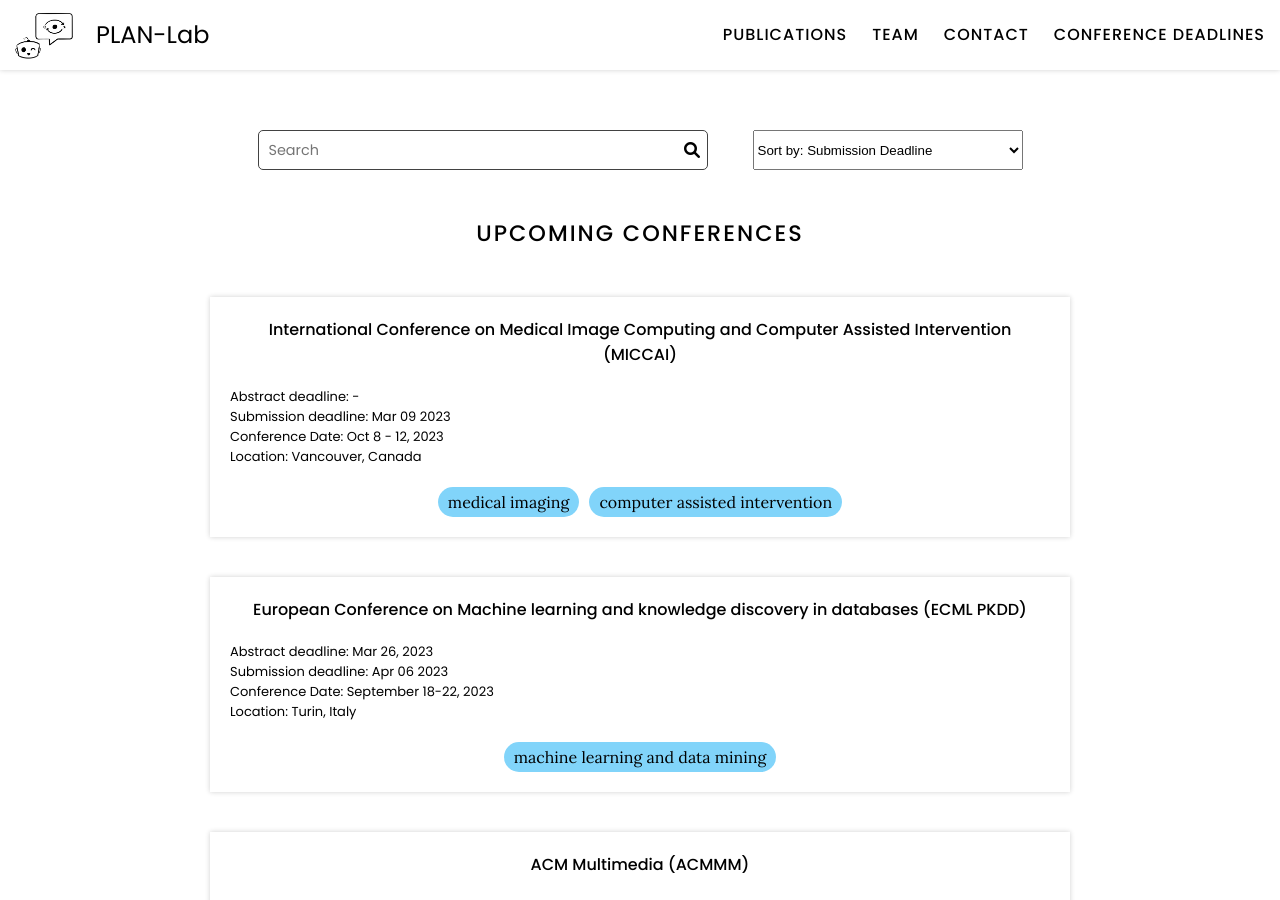
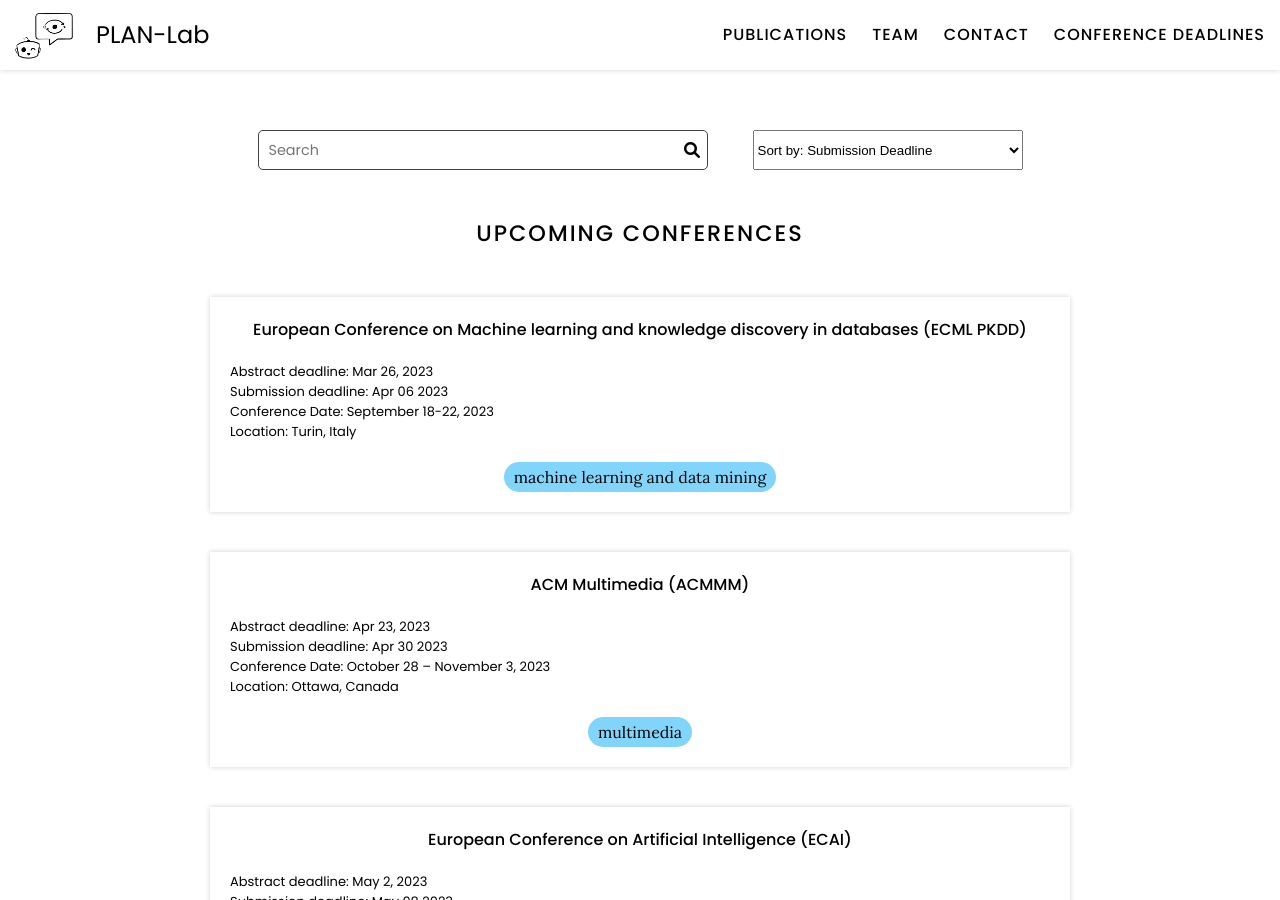
Before and after one commit to XiaonaZhou/plan-lab.github.io, a Jekyll site: the page built from conference-deadlines/index.md, in a window 1280 px wide and 900 px high. Built offline with Jekyll 4.4.1, drawn with Linux system fonts in a browser that asks for light colours.

Commit message:
Fetch Conferences

```diff
--- a/_data/conferences.yaml
+++ b/_data/conferences.yaml
@@ -1,22 +1,3 @@
-- abstract-deadline: '-'
-  acceptance-rate-2019: '-'
-  acceptance-rate-2020: '-'
-  acceptance-rate-2021: '-'
-  acceptance-rate-2022: 'Submission: February'
-  call-for-papers: https://conferences.miccai.org/2023/en/
-  conference-date: Oct 8 - 12, 2023
-  conference-location: Vancouver, Canada
-  core-ranking: A
-  h5-index: '78'
-  notification-date: Date(2023,5,23)
-  rebuttal-starts: Date(2023,4,24)
-  sd-for-sorting: 2023-03-09 00:00:00
-  submission-deadline: Mar 09 2023
-  tags:
-  - medical imaging
-  - ' computer assisted intervention'
-  title: International Conference on Medical Image Computing and Computer Assisted
-    Intervention (MICCAI)
 - abstract-deadline: Mar 26, 2023
   acceptance-rate-2019: '-'
   acceptance-rate-2020: '-'
```
